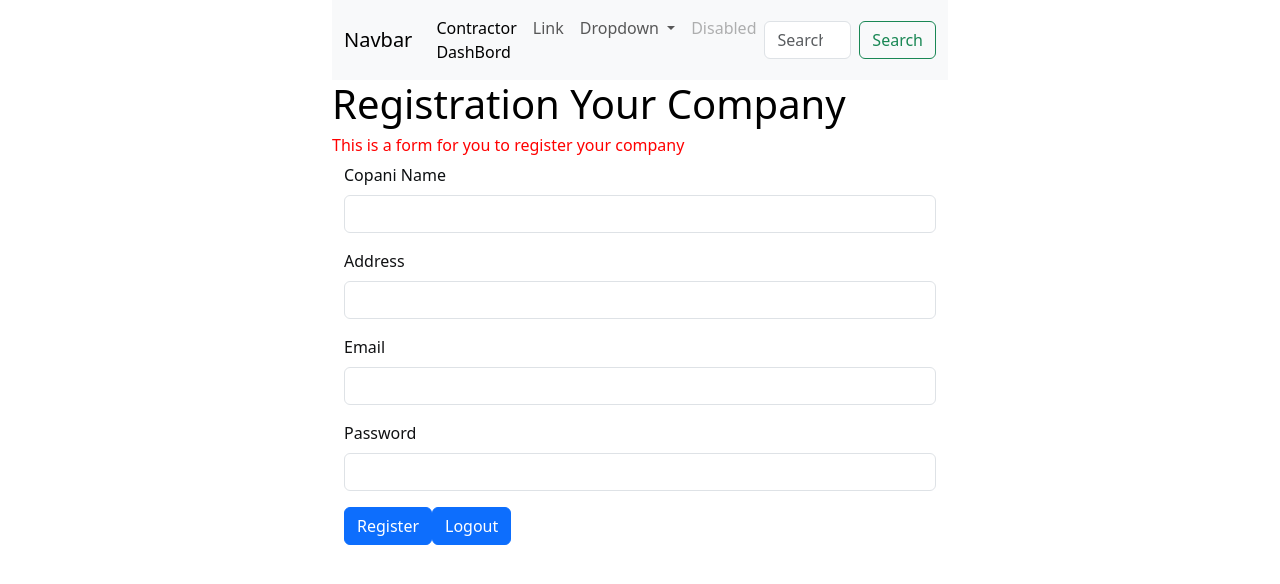
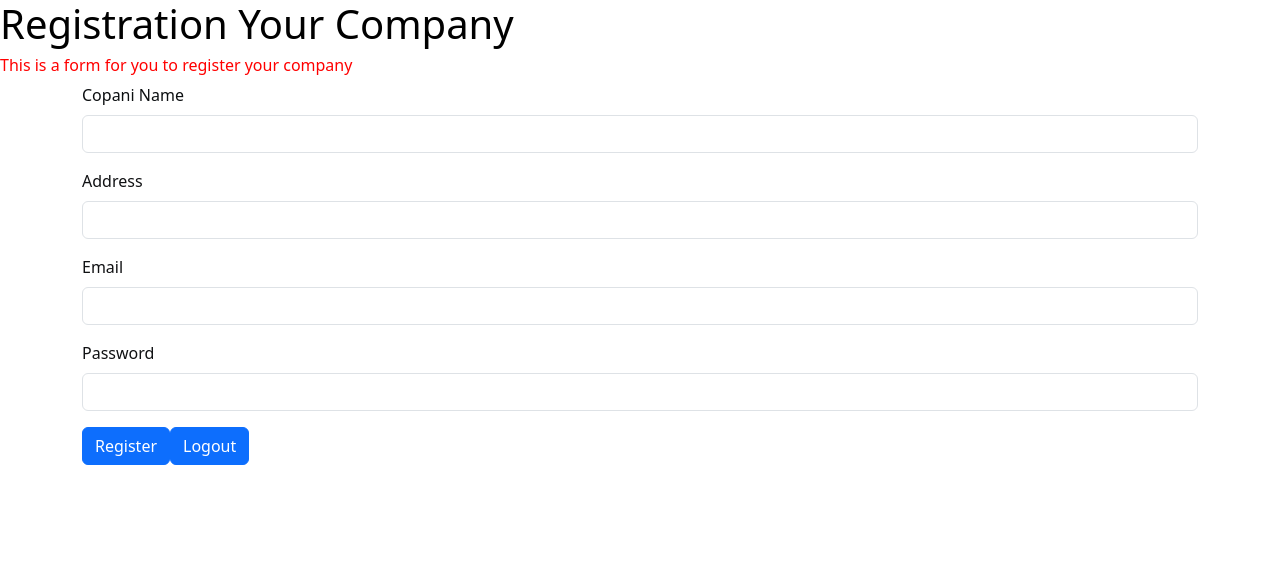
Before and after one commit to volocarucatalin/tax-calculator-client, an Angular app: page /contractor in a window 1280 px wide. Shown: the top 584 px of the page. Built offline with nearby package versions, Linux system fonts and the light colour scheme.

Commit message:
Update to  Contractor DashBord

```diff
--- a/src/app/login/login.component.ts
+++ b/src/app/login/login.component.ts
@@ -24,7 +24,7 @@ export class LoginComponent {
   loginData(){
     this.authService.login(this.login.email,this.login.password).subscribe(data =>{
       alert("you have login")
-      this.router.navigateByUrl('/contractor');
+      this.router.navigateByUrl('/dashboard');
 
     },error => alert("something went wrong"));
 
--- a/src/app/public/contractor/contactor-routing.module.ts
+++ b/src/app/public/contractor/contactor-routing.module.ts
@@ -1,8 +1,6 @@
 import { NgModule } from '@angular/core';
 import { RouterModule, Routes } from '@angular/router';
 import {ContractorComponent} from './contractor.component';
-import {ContractorDashBordComponent} from './contractor-dash-bord/contractor-dash-bord.component';
-
 
 
 const routes: Routes = [
--- a/src/app/public/contractor/contractor-dash-bord/contractor-dash-bord.component.html
+++ b/src/app/public/contractor/contractor-dash-bord/contractor-dash-bord.component.html
@@ -1 +1,37 @@
-<p>contractor-dash-bord works!</p>
+<div class = "container col-md-6">
+  <nav class="navbar navbar-expand-lg navbar-light bg-light">
+    <div class="container-fluid">
+      <a class="navbar-brand" href="#">Navbar</a>
+      <button class="navbar-toggler" type="button" data-bs-toggle="collapse" data-bs-target="#navbarSupportedContent" aria-controls="navbarSupportedContent" aria-expanded="false" aria-label="Toggle navigation">
+        <span class="navbar-toggler-icon"></span>
+      </button>
+      <div class="collapse navbar-collapse" id="navbarSupportedContent">
+        <ul class="navbar-nav me-auto mb-2 mb-lg-0">
+          <li class="nav-item">
+            <a class="nav-link active" aria-current="page" href="/subContractor">Contractor DashBord</a>
+          </li>
+          <li class="nav-item">
+            <a class="nav-link" href="#">Link</a>
+          </li>
+          <li class="nav-item dropdown">
+            <a class="nav-link dropdown-toggle" href="#" id="navbarDropdown" role="button" data-bs-toggle="dropdown" aria-expanded="false">
+              Dropdown
+            </a>
+            <ul class="dropdown-menu" aria-labelledby="navbarDropdown">
+              <li><a class="dropdown-item" href="#">Action</a></li>
+              <li><a class="dropdown-item" href="#">Another action</a></li>
+              <li><hr class="dropdown-divider"></li>
+              <li><a class="dropdown-item" href="#">Something else here</a></li>
+            </ul>
+          </li>
+          <li class="nav-item">
+            <a class="nav-link disabled" href="#" tabindex="-1" aria-disabled="true">Disabled</a>
+          </li>
+        </ul>
+        <form class="d-flex">
+          <input class="form-control me-2" type="search" placeholder="Search" aria-label="Search">
+          <button class="btn btn-outline-success" type="submit">Search</button>
+        </form>
+      </div>
+    </div>
+  </nav>
--- a/src/app/public/contractor/contractor.component.html
+++ b/src/app/public/contractor/contractor.component.html
@@ -1,42 +1,6 @@
 
 
-<div class = "container col-md-6">
-  <nav class="navbar navbar-expand-lg navbar-light bg-light">
-    <div class="container-fluid">
-      <a class="navbar-brand" href="#">Navbar</a>
-      <button class="navbar-toggler" type="button" data-bs-toggle="collapse" data-bs-target="#navbarSupportedContent" aria-controls="navbarSupportedContent" aria-expanded="false" aria-label="Toggle navigation">
-        <span class="navbar-toggler-icon"></span>
-      </button>
-      <div class="collapse navbar-collapse" id="navbarSupportedContent">
-        <ul class="navbar-nav me-auto mb-2 mb-lg-0">
-          <li class="nav-item">
-            <a class="nav-link active" aria-current="page" href="/contractor-dash-bord">Contractor DashBord</a>
-          </li>
-          <li class="nav-item">
-            <a class="nav-link" href="#">Link</a>
-          </li>
-          <li class="nav-item dropdown">
-            <a class="nav-link dropdown-toggle" href="#" id="navbarDropdown" role="button" data-bs-toggle="dropdown" aria-expanded="false">
-              Dropdown
-            </a>
-            <ul class="dropdown-menu" aria-labelledby="navbarDropdown">
-              <li><a class="dropdown-item" href="#">Action</a></li>
-              <li><a class="dropdown-item" href="#">Another action</a></li>
-              <li><hr class="dropdown-divider"></li>
-              <li><a class="dropdown-item" href="#">Something else here</a></li>
-            </ul>
-          </li>
-          <li class="nav-item">
-            <a class="nav-link disabled" href="#" tabindex="-1" aria-disabled="true">Disabled</a>
-          </li>
-        </ul>
-        <form class="d-flex">
-          <input class="form-control me-2" type="search" placeholder="Search" aria-label="Search">
-          <button class="btn btn-outline-success" type="submit">Search</button>
-        </form>
-      </div>
-    </div>
-  </nav>
+<div>
     <h1 style="color:black;" > Registration Your Company</h1>
     <h6 style="color: red;">This is a form for you to register your company</h6>
       <form class=" container" (ngSubmit) ="addContractorData()">
```
Also changed, not shown: src/app/app-routing.module.ts (+9 -0 lines), src/app/public/contractor/contractor-dash-bord/contractor-dash-bord.module.ts (deleted, +0 -16 lines).
